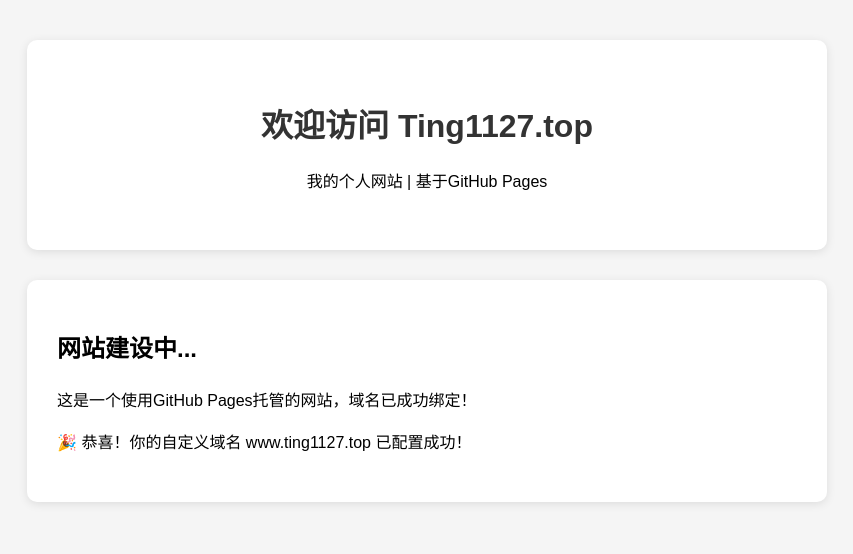
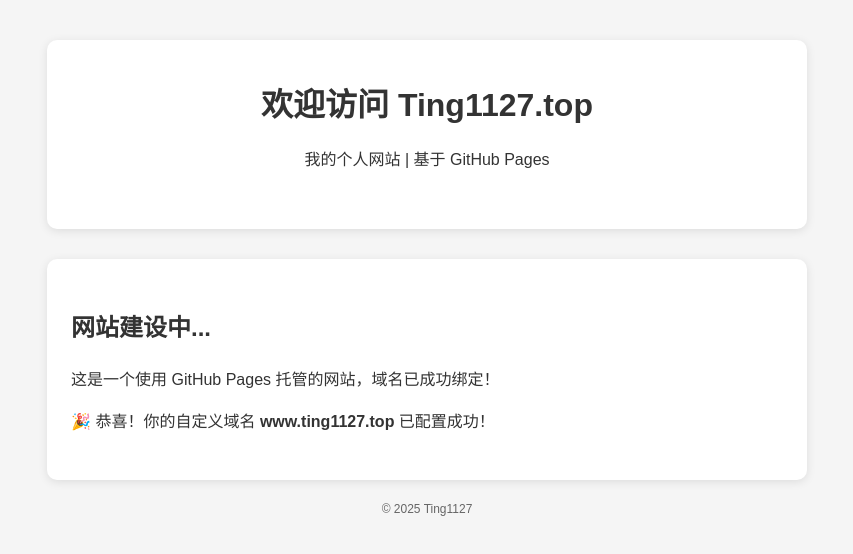
Before and after one commit to Yusir0419/yusir0419.github.io, a plain HTML site: page index.html in a window 1280 px wide. Shown: the whole page, without its empty margins (213-1066 px from the left). Drawn offline with Linux system fonts and the light colour scheme.

Commit message:
通过GitIDE更新项目文件

```diff
--- /dev/null
+++ b/assets/css/style.css
@@ -0,0 +1,67 @@
+/* 站点全局样式（提取自原 index.html 内联样式）
+ * - 轻量、可读，适配移动端
+ * - 后续可在此按模块拆分（typography/layout/components）
+ */
+:root {
+  /* 主题色/文本色，可按需调整 */
+  --bg: #f5f5f5;
+  --card-bg: #ffffff;
+  --text: #333333;
+  --shadow: 0 2px 10px rgba(0, 0, 0, 0.1);
+  --radius: 10px;
+  --maxw: 800px;
+}
+
+* { box-sizing: border-box; }
+
+html, body {
+  padding: 0;
+  margin: 0;
+}
+
+body {
+  font-family: Arial, sans-serif;
+  line-height: 1.6;
+  background-color: var(--bg);
+  color: var(--text);
+}
+
+.wrapper {
+  max-width: var(--maxw);
+  margin: 0 auto;
+  padding: 40px 20px;
+}
+
+.header {
+  text-align: center;
+  background: var(--card-bg);
+  padding: 40px 24px;
+  border-radius: var(--radius);
+  box-shadow: var(--shadow);
+  margin-bottom: 30px;
+}
+
+h1 {
+  margin: 0 0 10px;
+}
+
+.content {
+  background: var(--card-bg);
+  padding: 30px 24px;
+  border-radius: var(--radius);
+  box-shadow: var(--shadow);
+}
+
+.footer {
+  text-align: center;
+  font-size: 12px;
+  color: #666;
+  margin: 20px 0 0;
+}
+
+/* 小屏优化 */
+@media (max-width: 480px) {
+  .wrapper { padding: 24px 14px; }
+  .header { padding: 28px 18px; }
+  .content { padding: 22px 16px; }
+}
--- /dev/null
+++ b/assets/js/main.js
@@ -0,0 +1,6 @@
+// 站点脚本入口（当前占位，后续按需扩展）
+// - 可用于添加交互、统计、性能监测等
+(function () {
+  // 示例：在控制台标识版本与加载状态
+  console.debug('[ting1127.top] main.js loaded');
+})();
--- a/index.html
+++ b/index.html
@@ -1,48 +1,34 @@
 <!DOCTYPE html>
 <html lang="zh-CN">
 <head>
-    <meta charset="UTF-8">
-    <meta name="viewport" content="width=device-width, initial-scale=1.0">
-    <title>Ting1127的个人网站</title>
-    <style>
-        body {
-            font-family: Arial, sans-serif;
-            max-width: 800px;
-            margin: 0 auto;
-            padding: 40px 20px;
-            line-height: 1.6;
-            background-color: #f5f5f5;
-        }
-        .header {
-            text-align: center;
-            background: white;
-            padding: 40px;
-            border-radius: 10px;
-            box-shadow: 0 2px 10px rgba(0,0,0,0.1);
-            margin-bottom: 30px;
-        }
-        h1 {
-            color: #333;
-            margin-bottom: 10px;
-        }
-        .content {
-            background: white;
-            padding: 30px;
-            border-radius: 10px;
-            box-shadow: 0 2px 10px rgba(0,0,0,0.1);
-        }
-    </style>
+  <meta charset="UTF-8" />
+  <meta name="viewport" content="width=device-width, initial-scale=1" />
+  <title>Ting1127的个人网站</title>
+  <meta name="description" content="Ting1127 的个人网站，基于 GitHub Pages，记录与分享。" />
+  <meta name="theme-color" content="#ffffff" />
+  <link rel="canonical" href="https://www.ting1127.top/" />
+  <!-- 基础样式：从原内联样式提取到独立文件，便于维护与复用 -->
+  <link rel="stylesheet" href="assets/css/style.css" />
+  <!-- 预留脚本入口：后续按需添加交互逻辑 -->
+  <script src="assets/js/main.js" defer></script>
 </head>
 <body>
-    <div class="header">
-        <h1>欢迎访问 Ting1127.top</h1>
-        <p>我的个人网站 | 基于GitHub Pages</p>
-    </div>
+  <div class="wrapper">
+    <header class="header">
+      <h1>欢迎访问 Ting1127.top</h1>
+      <p>我的个人网站 | 基于 GitHub Pages</p>
+    </header>
 
-    <div class="content">
-        <h2>网站建设中...</h2>
-        <p>这是一个使用GitHub Pages托管的网站，域名已成功绑定！</p>
-        <p>🎉 恭喜！你的自定义域名 www.ting1127.top 已配置成功！</p>
-    </div>
+    <main class="content">
+      <h2>网站建设中...</h2>
+      <p>这是一个使用 GitHub Pages 托管的网站，域名已成功绑定！</p>
+      <p>🎉 恭喜！你的自定义域名 <strong>www.ting1127.top</strong> 已配置成功！</p>
+    </main>
+
+    <footer class="footer">
+      <!-- 简单页脚：可扩展放置版权、导航或社交链接 -->
+      <p>© 2025 Ting1127</p>
+    </footer>
+  </div>
 </body>
 </html>
```
Also changed, not shown: 404.html (added, +18 -0 lines), sitemap.xml (added, +13 -0 lines), robots.txt (added), 3 other files.
